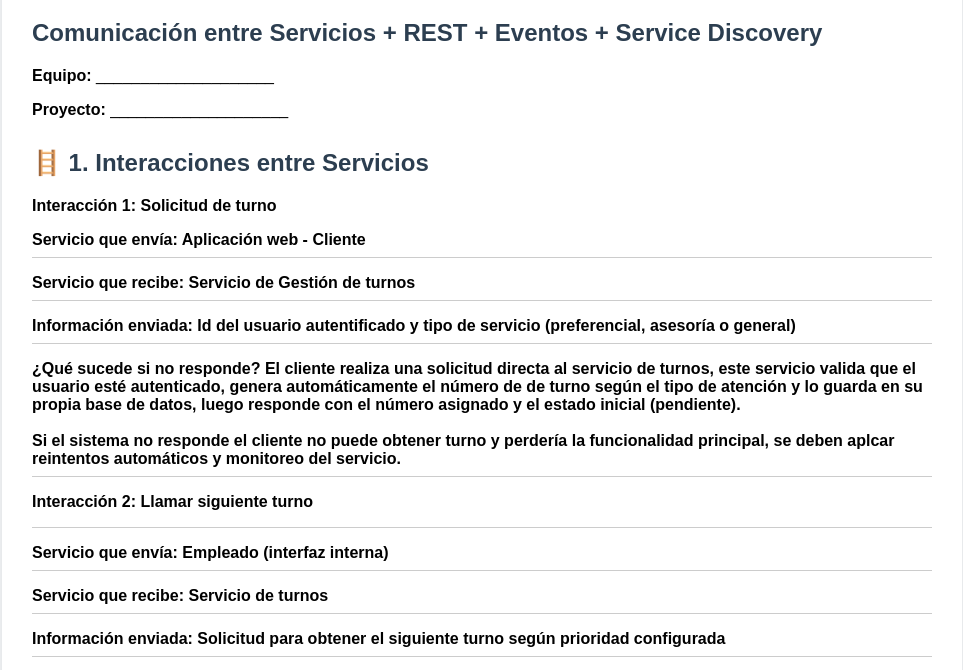
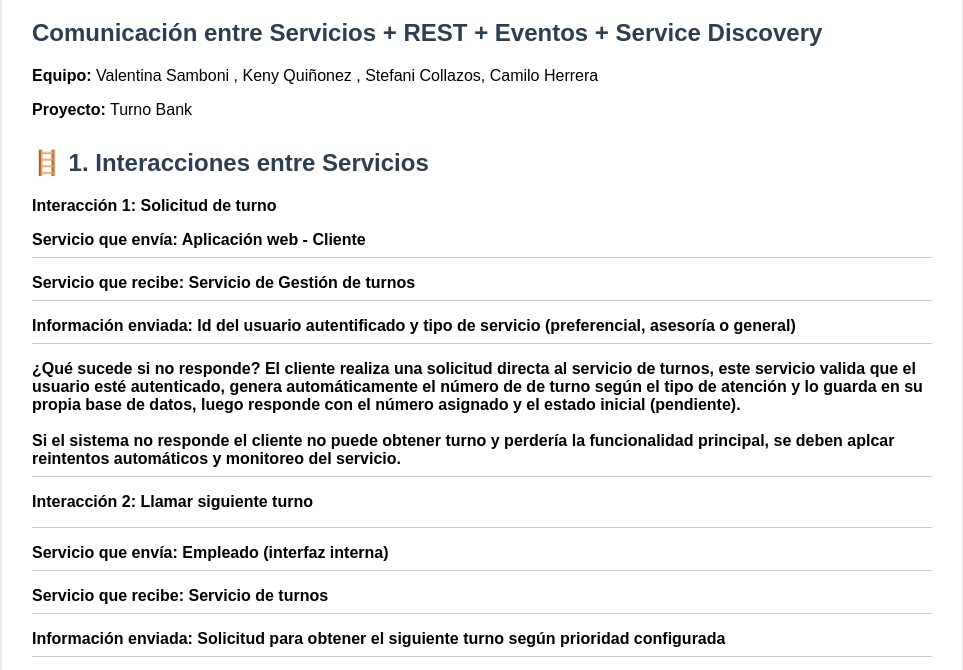
Before and after one commit to juanhr1/Sistema-de-turnos, a plain HTML site: page actividad.html in a window 1280 px wide. Shown: the part 92-762 px from the top of the page, without its empty margins (158-1121 px from the left). Drawn offline with Linux system fonts and the light colour scheme.

Commit message:
Update actividad.html

```diff
--- a/actividad.html
+++ b/actividad.html
@@ -79,8 +79,8 @@ th {
 <h1>🌐 Actividad Clase 4</h1>
 <h2>Comunicación entre Servicios + REST + Eventos + Service Discovery</h2>
 
-<p><strong>Equipo:</strong> ____________________</p>
-<p><strong>Proyecto:</strong> ____________________</p>
+<p><strong>Equipo:</strong> Valentina Samboni , Keny Quiñonez , Stefani Collazos, Camilo Herrera </p>
+<p><strong>Proyecto:</strong> Turno Bank </p>
 
 <div class="section">
 <h2>🪜 1. Interacciones entre Servicios</h2>
@@ -268,4 +268,5 @@ Service Discovery → permite encontrar servicios automáticamente
 
 </div>
 </body>
+
 </html>
```
